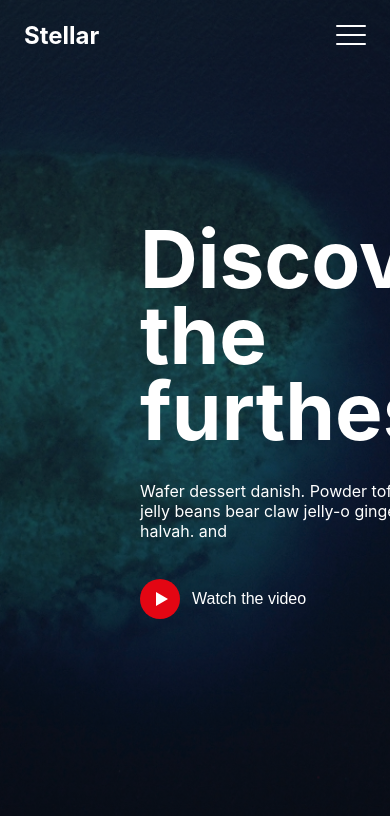
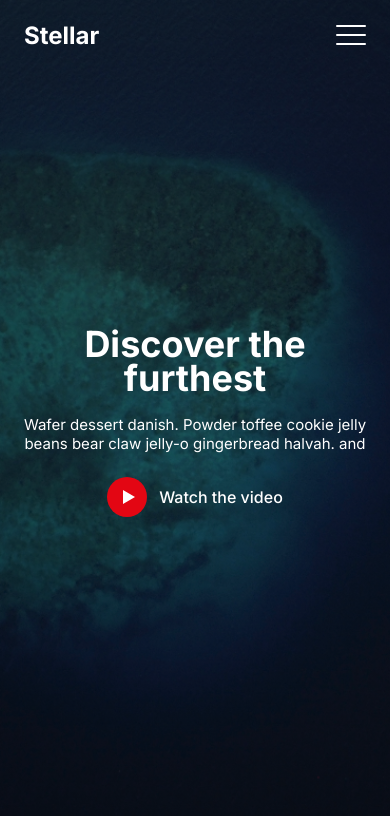
Before and after one commit to ForgeDom/StellarSite, a React (Create React App) app: page /discover in a window 390 px wide. Shown: the top 816 px of the page. Built offline with nearby package versions, Linux system fonts and the light colour scheme.

Commit message:
added some improvements

```diff
--- a/src/assests/css/DiscoverPage/DiscoverPage.module.scss
+++ b/src/assests/css/DiscoverPage/DiscoverPage.module.scss
@@ -1,3 +1,45 @@
+/* =========================================
+   1. RESET & BASE (Базові налаштування)
+   ========================================= */
+* {
+    box-sizing: border-box;
+    margin: 0;
+    padding: 0;
+}
+
+html, body {
+    width: 100%;
+    height: 100%;
+    overflow-x: hidden; /* Забирає горизонтальну прокрутку */
+}
+
+body {
+    font-family: 'Inter', sans-serif; /* Переконайтеся, що шрифт підключено */
+    -webkit-font-smoothing: antialiased;
+    color: #111;
+}
+
+ul, li {
+    list-style: none;
+}
+
+a {
+    text-decoration: none;
+    color: inherit;
+}
+
+img {
+    max-width: 100%;
+    display: block;
+}
+
+button {
+    font-family: inherit;
+}
+
+/* =========================================
+   2. VARIABLES & MAIN STYLES
+   ========================================= */
 :root {
     --discover-white: #ffffff;
     --discover-dark: #111111;
@@ -22,7 +64,11 @@
   }
 }
 
-/* ===== HERO ===== */
+@keyframes fadeIn {
+  from { opacity: 0; }
+  to { opacity: 1; }
+}
+
 .hero {
   position: relative;
   height: 100vh;
@@ -33,15 +79,7 @@
   align-items: center;
   justify-content: flex-start;
   padding-left: 140px;
-
-  // Додатково: плавна поява фону при завантаженні
   animation: fadeIn 1s ease-in-out;
-}
-
-// Анімація для фону (fade in)
-@keyframes fadeIn {
-  from { opacity: 0; }
-  to { opacity: 1; }
 }
 
 .heroOverlay {
@@ -62,8 +100,6 @@
   line-height: 0.95;
   font-weight: 700;
   margin-bottom: 32px;
-
-  // АНІМАЦІЯ ЗАГОЛОВКА (з'являється першим)
   animation: slideUp 0.8s cubic-bezier(0.2, 0.8, 0.2, 1) forwards;
 }
 
@@ -71,9 +107,7 @@
   font-size: 16px;
   max-width: 460px;
   margin-bottom: 38px;
-
-  // АНІМАЦІЯ ТЕКСТУ (затримка 0.2с)
-  opacity: 0; // Початково прихований
+  opacity: 0;
   animation: slideUp 0.8s cubic-bezier(0.2, 0.8, 0.2, 1) forwards;
   animation-delay: 0.2s;
 }
@@ -88,9 +122,7 @@
   color: var(--discover-white);
   font-size: 16px;
   font-weight: 500;
-
-  // АНІМАЦІЯ КНОПКИ (затримка 0.4с)
-  opacity: 0; // Початково прихована
+  opacity: 0;
   animation: slideUp 0.8s cubic-bezier(0.2, 0.8, 0.2, 1) forwards;
   animation-delay: 0.4s;
 }
@@ -101,10 +133,9 @@
   border-radius: 50%;
   background: var(--discover-red);
   position: relative;
-  transition: transform 0.3s ease; // Додав ефект при наведенні
+  transition: transform 0.3s ease;
 }
 
-// Ефект при наведенні на кнопку
 .heroPlayBtn:hover .heroPlayIcon {
   transform: scale(1.1);
 }
@@ -136,21 +167,20 @@
     margin-bottom: 80px;
 }
 
-.handpickedTextBlock,
-.handpickedTextBlockRight {
-
-    h2,
-    h3 {
+.handpickedTextBlock h2,
+.handpickedTextBlock h3,
+.handpickedTextBlockRight h2,
+.handpickedTextBlockRight h3 {
     font-size: 36px;
     line-height: 1.1;
     margin-bottom: 24px;
 }
 
-    p {
+.handpickedTextBlock p,
+.handpickedTextBlockRight p {
     font-size: 14px;
     color: var(--discover-gray);
     max-width: 470px;
-    }
 }
 
 .handpickedBottom {
@@ -181,11 +211,11 @@
     justify-content: space-between;
     padding: 14px 18px 10px;
     font-size: 13px;
+}
 
-    h3 {
+.tourInfo h3 {
     font-size: 14px;
     margin-bottom: 4px;
-    }
 }
 
 .tourLocation {
@@ -225,7 +255,6 @@
     background-size: cover;
     background-position: center;
     position: relative;
-
     margin-bottom: 90px;
 }
 
@@ -286,7 +315,6 @@
 .pickyBottom {
     display: flex;
     justify-content: space-between;
-
     align-items: center;
     column-gap: 120px;
 }
@@ -308,11 +336,8 @@
     max-width: 430px;
 }
 
-/* нижня права частина */
-.pickyTextRight {
-    button {
+.pickyTextRight button {
     margin-top: 24px;
-    }
 }
 
 /* маленькі картки */
@@ -331,11 +356,11 @@
 
 .smallCardInfo {
     padding: 12px 16px 14px;
+}
 
-    h3 {
+.smallCardInfo h3 {
     font-size: 14px;
     margin-bottom: 6px;
-    }
 }
 
 .smallLocation {
@@ -373,17 +398,17 @@
     grid-template-columns: repeat(6, 1fr);
     column-gap: 40px;
     margin-bottom: 80px;
+}
 
-    h4 {
+.destinationsGrid h4 {
     font-size: 13px;
     margin-bottom: 18px;
 }
 
-    p {
+.destinationsGrid p {
     font-size: 12px;
     color: var(--discover-gray);
     margin-bottom: 8px;
-    }
 }
 
 .bottomLine {
@@ -400,3 +425,164 @@
     font-size: 11px;
     color: var(--discover-gray);
 }
+
+/* =========================================
+   3. ADAPTIVE STYLES (MEDIA QUERIES)
+   ========================================= */
+
+/* --- 1. Ноутбуки та Планшети (до 1024px) --- */
+@media (max-width: 1024px) {
+  .hero {
+    padding-left: 60px;
+  }
+
+  .heroTitle {
+    font-size: 60px;
+  }
+
+  .handpicked,
+  .picky {
+    padding: 60px 40px 80px;
+    max-width: 100%;
+  }
+
+  .handpickedTop,
+  .handpickedBottom,
+  .pickyTop,
+  .pickyBottom {
+    column-gap: 40px;
+  }
+
+  .destinations {
+    padding: 60px 40px;
+  }
+
+  .destinationsGrid {
+    grid-template-columns: repeat(3, 1fr);
+    row-gap: 30px;
+  }
+}
+
+/* --- 2. Планшети та Великі телефони (до 768px) --- */
+@media (max-width: 768px) {
+  .hero {
+    padding: 0 20px;
+    justify-content: center;
+    text-align: center;
+  }
+
+  .heroContent {
+    max-width: 100%;
+    display: flex;
+    flex-direction: column;
+    align-items: center;
+  }
+
+  .heroTitle {
+    font-size: 48px;
+    margin-bottom: 20px;
+  }
+
+  .heroText {
+    margin-bottom: 24px;
+    font-size: 15px;
+  }
+
+  .handpickedTop,
+  .handpickedBottom,
+  .pickyTop,
+  .pickyBottom {
+    flex-direction: column;
+    align-items: flex-start;
+    row-gap: 40px;
+    column-gap: 0;
+  }
+
+  .handpickedTextBlock p,
+  .pickyTextBlock p,
+  .handpickedTextBlockRight p,
+  .pickyTextRight p {
+    max-width: 100%;
+  }
+
+  .tourCard,
+  .smallCard {
+    width: 100%;
+    max-width: 400px;
+    margin: 0 auto;
+  }
+
+  .tourImageWrapper img,
+  .smallCardImg img {
+    width: 100%;
+    height: auto;
+    object-fit: cover;
+  }
+
+  .icelandHero {
+    height: auto;
+    min-height: 400px;
+    display: flex;
+    align-items: center;
+  }
+
+  .icelandContent {
+    position: relative;
+    top: auto;
+    left: auto;
+    padding: 40px 20px;
+    width: 100%;
+    text-align: center;
+  }
+
+  .icelandArrows {
+    justify-content: center;
+  }
+
+  .icelandSubtitle {
+    margin: 0 auto 30px;
+  }
+
+  .icelandSmall {
+    display: none;
+  }
+
+  .destinationsGrid {
+    grid-template-columns: repeat(2, 1fr);
+  }
+
+  .bottomLine {
+    flex-direction: column;
+    align-items: flex-start;
+    gap: 10px;
+  }
+}
+
+/* --- 3. Мобільні телефони (до 480px) --- */
+@media (max-width: 480px) {
+  .heroTitle {
+    font-size: 36px;
+  }
+
+  .handpicked,
+  .picky,
+  .destinations {
+    padding: 40px 20px 60px;
+  }
+
+  .handpickedTextBlock h2,
+  .handpickedTextBlock h3,
+  .pickyTextBlock h2,
+  .icelandContent h2 {
+    font-size: 28px;
+  }
+
+  .destinationsGrid {
+    grid-template-columns: 1fr;
+    text-align: center;
+  }
+
+  .learnMoreBtn {
+    width: 100%;
+  }
+}
--- a/src/components/Header.jsx
+++ b/src/components/Header.jsx
@@ -136,7 +136,7 @@ const Header = () => {
           {user ? (
             <div className={styles.mobileAuthBlock}>
               <div className={styles.mobileUserInfo}>
-                <img src={defaultAvatar} alt="User" />
+                <img src={avatarUrl} alt="User" />
                 <span>{displayName}</span>
               </div>
               <button onClick={handleLogout} className={styles.mobileLogoutBtn}>Logout</button>
```
Lines whose indentation alone changed are shown as unchanged.
